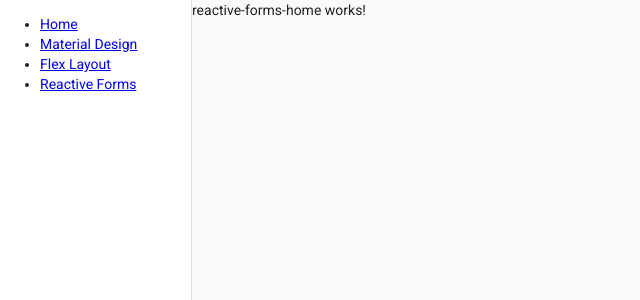
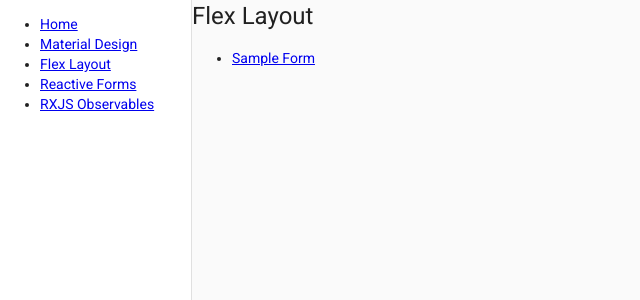
Before and after one commit to PraveenMuthu22/angular-learning-project, an Angular app: page /reactiveforms/home in a window 1280 px wide. Shown: the top 300 px of the page, without its empty margins (0-640 px from the left). Built offline with nearby package versions, Linux system fonts and the light colour scheme.

Commit message:
reactive form errors fixed

```diff
--- a/src/app/app.component.html
+++ b/src/app/app.component.html
@@ -6,6 +6,7 @@
       <li> <a [routerLink]="['/material']"> Material Design </a></li>
       <li> <a [routerLink]="['/flexlayout']"> Flex Layout  </a></li>
       <li> <a [routerLink]="['/reactiveforms']"> Reactive Forms  </a></li>
+      <li> <a [routerLink]="['/home']"> RXJS Observables  </a></li>
     </ul>
   </mat-sidenav>
   <router-outlet></router-outlet>
--- a/src/app/app.module.ts
+++ b/src/app/app.module.ts
@@ -4,10 +4,11 @@ import { NgModule } from '@angular/core';
 import { AppRoutingModule } from './app-routing.module';
 import { AppComponent } from './app.component';
 import { MaterialDesignModule} from './material-design/material-design.module';
-import { FlexlayoutModule } from './flexlayout/flexlayout.module'
+import { FlexlayoutModule } from './flexlayout/flexlayout.module';
 import { HomeComponent } from './home/home.component';
 import { BrowserAnimationsModule } from '@angular/platform-browser/animations';
 import { MatSidenavModule } from '@angular/material/sidenav';
+import { ReactiveFormsLearningModule } from './reactive-forms/reactive-forms.module';
 
 
 @NgModule({
@@ -22,6 +23,7 @@ import { MatSidenavModule } from '@angular/material/sidenav';
     BrowserAnimationsModule,
     MatSidenavModule,
     FlexlayoutModule,
+    ReactiveFormsLearningModule
 
   ],
   providers: [],
--- a/src/app/reactive-forms/reactive-forms-home/reactive-forms-home.component.html
+++ b/src/app/reactive-forms/reactive-forms-home/reactive-forms-home.component.html
@@ -1 +1,7 @@
-<p>reactive-forms-home works!</p>
+<h1>Flex Layout </h1>
+
+<ul>
+  <li> <a [routerLink]="['/sampleform']"> Sample Form </a></li>
+</ul>
+
+<router-outlet></router-outlet>
--- a/src/app/reactive-forms/reactive-forms-routing.module.ts
+++ b/src/app/reactive-forms/reactive-forms-routing.module.ts
@@ -1,9 +1,12 @@
 import { NgModule } from '@angular/core';
 import { Routes, RouterModule } from '@angular/router';
 import { ReactiveFormsHomeComponent } from './reactive-forms-home/reactive-forms-home.component';
+import { SampleReactiveFormComponent } from './sample-reactive-form/sample-reactive-form.component';
+
 
 const routes: Routes = [
   { path: 'home', component: ReactiveFormsHomeComponent},
+  { path: 'sampleform', component: SampleReactiveFormComponent},
   { path: '', redirectTo: 'home', pathMatch: 'full'}
 ];
 
--- a/src/app/reactive-forms/reactive-forms.module.ts
+++ b/src/app/reactive-forms/reactive-forms.module.ts
@@ -5,13 +5,15 @@ import { SharedModule } from '../shared/shared.module';
 import { ReactiveFormsRoutingModule } from './reactive-forms-routing.module';
 import { ReactiveFormsHomeComponent } from './reactive-forms-home/reactive-forms-home.component';
 import { FormsModule, ReactiveFormsModule } from '@angular/forms';
+import { SampleReactiveFormComponent } from './sample-reactive-form/sample-reactive-form.component';
 
 @NgModule({
-  declarations: [ReactiveFormsHomeComponent],
+  declarations: [ReactiveFormsHomeComponent, SampleReactiveFormComponent],
   imports: [
     CommonModule,
     ReactiveFormsRoutingModule,
     SharedModule,
+    FormsModule,
     ReactiveFormsModule
   ]
 })
--- /dev/null
+++ b/src/app/reactive-forms/sample-reactive-form/sample-reactive-form.component.html
@@ -0,0 +1 @@
+<p>sample-reactive-form works!</p>
--- /dev/null
+++ b/src/app/reactive-forms/sample-reactive-form/sample-reactive-form.component.ts
@@ -0,0 +1,15 @@
+import { Component, OnInit } from '@angular/core';
+
+@Component({
+  selector: 'app-sample-reactive-form',
+  templateUrl: './sample-reactive-form.component.html',
+  styleUrls: ['./sample-reactive-form.component.css']
+})
+export class SampleReactiveFormComponent implements OnInit {
+
+  constructor() { }
+
+  ngOnInit(): void {
+  }
+
+}
```
Also changed, not shown: src/app/reactive-forms/sample-reactive-form/sample-reactive-form.component.css (added), 1 other file (tests, documents, lock files or other folders).
